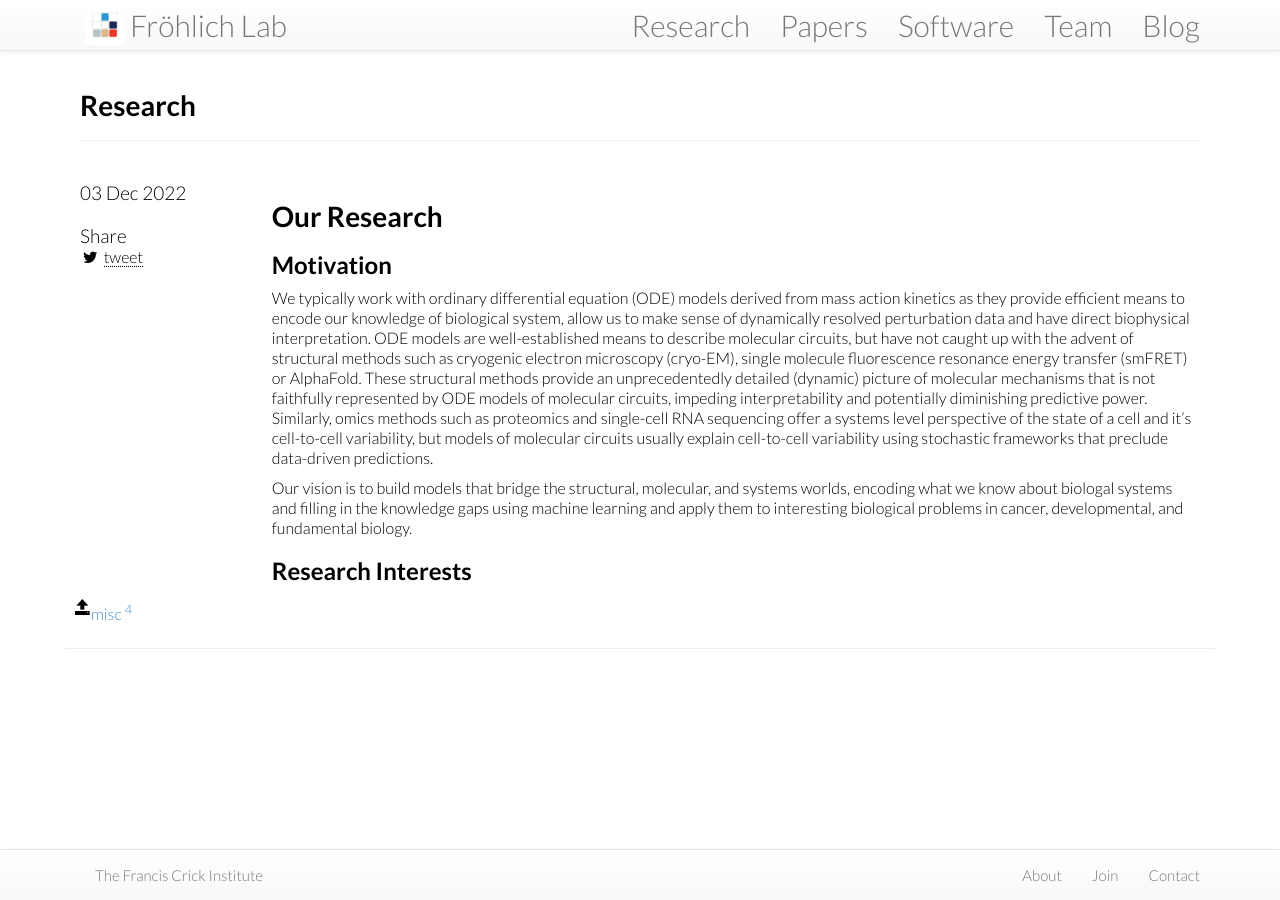
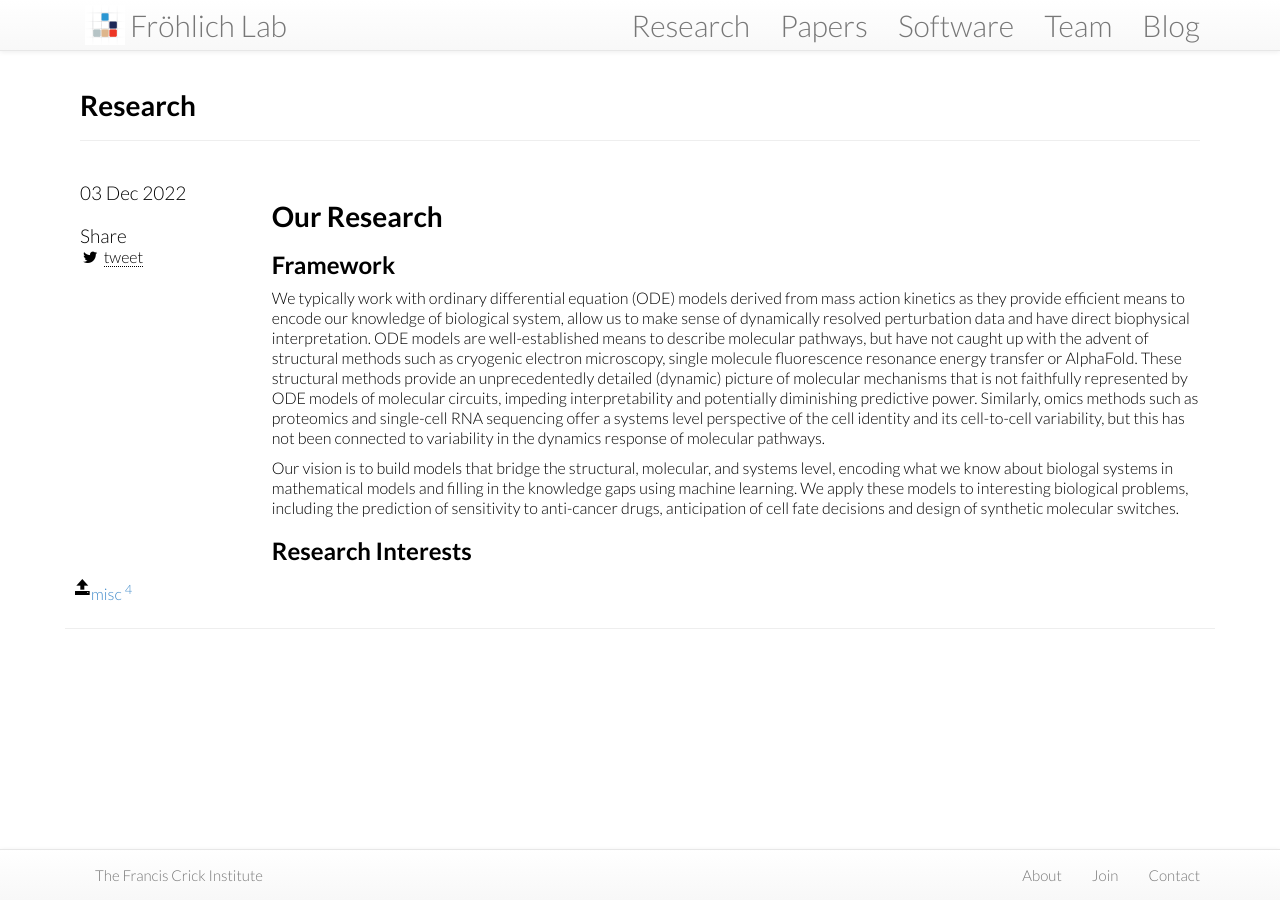
Before and after one commit to frohlich-lab/frohlichlab.github.io, a Jekyll site: the page built from misc/_posts/2022-12-03-research.md, in a window 1280 px wide. Built offline with Jekyll 4.4.1, drawn with Linux system fonts in a browser that asks for light colours; nearby versions of some CDN libraries.

Commit message:
fix text

```diff
--- a/misc/_posts/2022-12-03-research.md
+++ b/misc/_posts/2022-12-03-research.md
@@ -8,10 +8,10 @@ tags: []
 <a name="research"></a>
 # Our Research
 
-## Motivation
+## Framework
 
-We typically work with ordinary differential equation (ODE) models derived from mass action kinetics as they provide efficient means to encode our knowledge of biological system, allow us to  make sense of dynamically resolved perturbation data and have direct biophysical interpretation. ODE models are well-established means to describe molecular circuits, but have not caught up with the advent of structural methods such as cryogenic electron microscopy (cryo-EM), single molecule fluorescence resonance energy transfer (smFRET) or AlphaFold. These structural methods provide an unprecedentedly detailed (dynamic) picture of molecular mechanisms that is not faithfully represented by ODE models of molecular circuits, impeding interpretability and potentially diminishing predictive power. Similarly, omics methods such as proteomics and single-cell RNA sequencing offer a systems level perspective of the state of a cell and it's cell-to-cell variability, but models of molecular circuits usually explain cell-to-cell variability using stochastic frameworks that preclude data-driven predictions.
+We typically work with ordinary differential equation (ODE) models derived from mass action kinetics as they provide efficient means to encode our knowledge of biological system, allow us to  make sense of dynamically resolved perturbation data and have direct biophysical interpretation. ODE models are well-established means to describe molecular pathways, but have not caught up with the advent of structural methods such as cryogenic electron microscopy, single molecule fluorescence resonance energy transfer or AlphaFold. These structural methods provide an unprecedentedly detailed (dynamic) picture of molecular mechanisms that is not faithfully represented by ODE models of molecular circuits, impeding interpretability and potentially diminishing predictive power. Similarly, omics methods such as proteomics and single-cell RNA sequencing offer a systems level perspective of the cell identity and its cell-to-cell variability, but this has not been connected to variability in the dynamics response of molecular pathways.
 
-Our vision is to build models that bridge the structural, molecular, and systems worlds, encoding what we know about biologal systems and filling in the knowledge gaps using machine learning and apply them to interesting biological problems in cancer, developmental, and fundamental biology.
+Our vision is to build models that bridge the structural, molecular, and systems level, encoding what we know about biologal systems in mathematical models and filling in the knowledge gaps using machine learning. We apply these models to interesting biological problems, including the prediction of sensitivity to anti-cancer drugs, anticipation of cell fate decisions and design of synthetic molecular switches.
 
 ## Research Interests
```
Also changed, not shown: misc/_posts/2022-10-02-home.md (+2 -2 lines).
